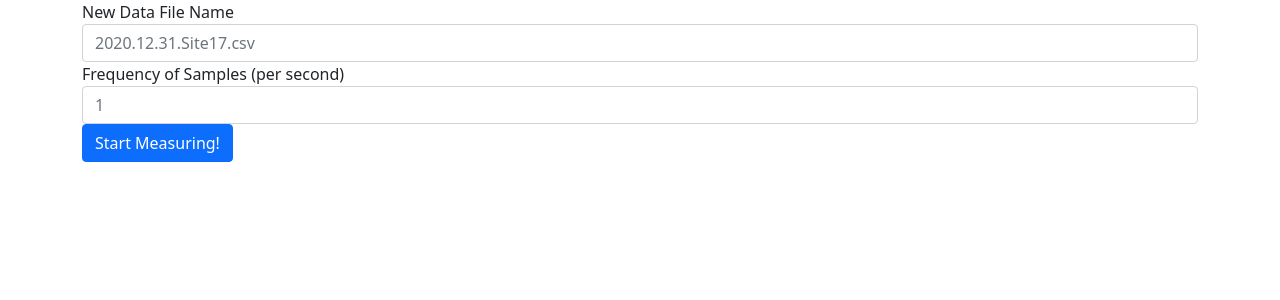
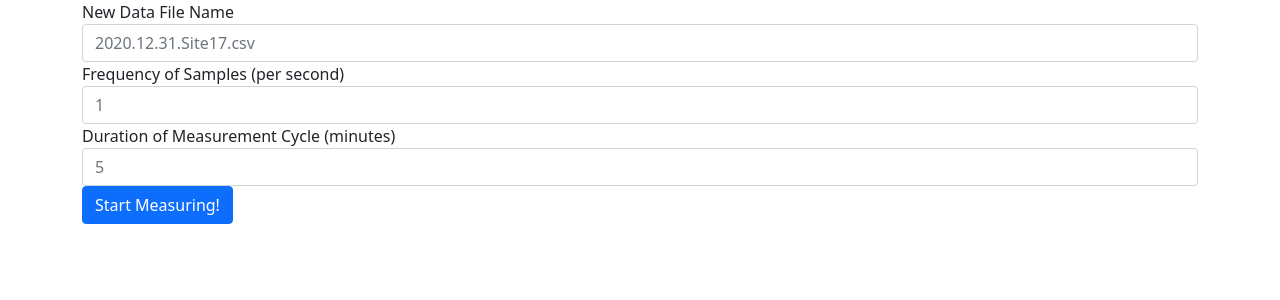
Before and after one commit to chasekidder/eaps-gas-box, a Flask app: page /start/ in a window 1280 px wide. Shown: the part 56-356 px from the top of the page. Run offline with Flask 2, Linux system fonts and the light colour scheme; parts of the project's set-up code (start-up, migrations or seed data) failed here and were passed over; some libraries are stand-ins or nearby versions.

Commit message:
add field

```diff
--- a/app/ui/templates/config.html
+++ b/app/ui/templates/config.html
@@ -17,6 +17,8 @@ Home
                 <div class="form-group">
                     <label for="frequency">Frequency of Samples (per second)</label>
                     <input type="integer" class="form-control" id="frequency" name="frequency" placeholder="1">
+                    <label for="duration">Duration of Measurement Cycle (minutes)</label>
+                    <input type="integer" class="form-control" id="duration" name="duration" placeholder="5">
                 </div>
                 <button type="submit" class="btn btn-primary">Start Measuring!</button>
                 {{ form.csrf_token }}
```
